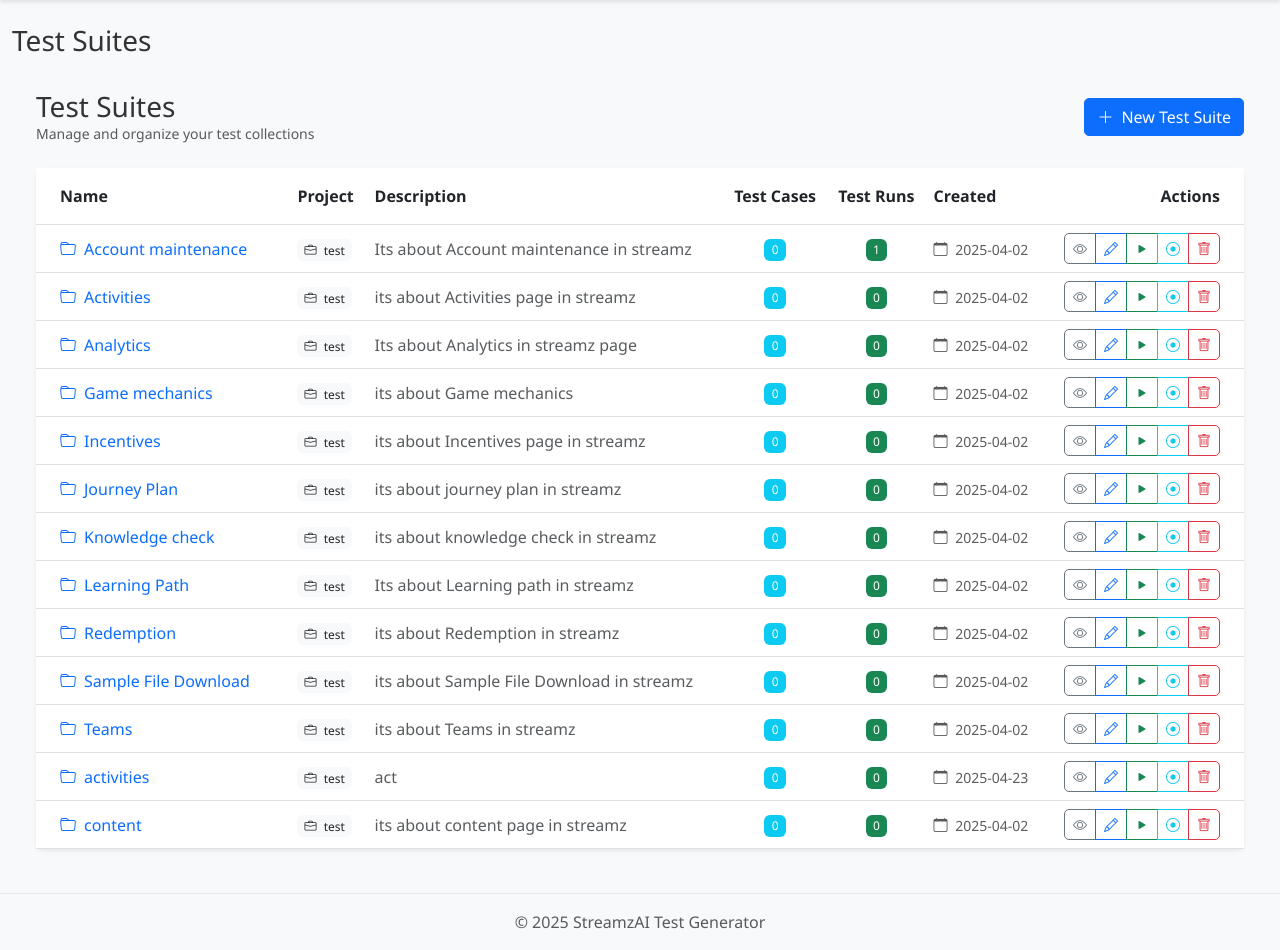
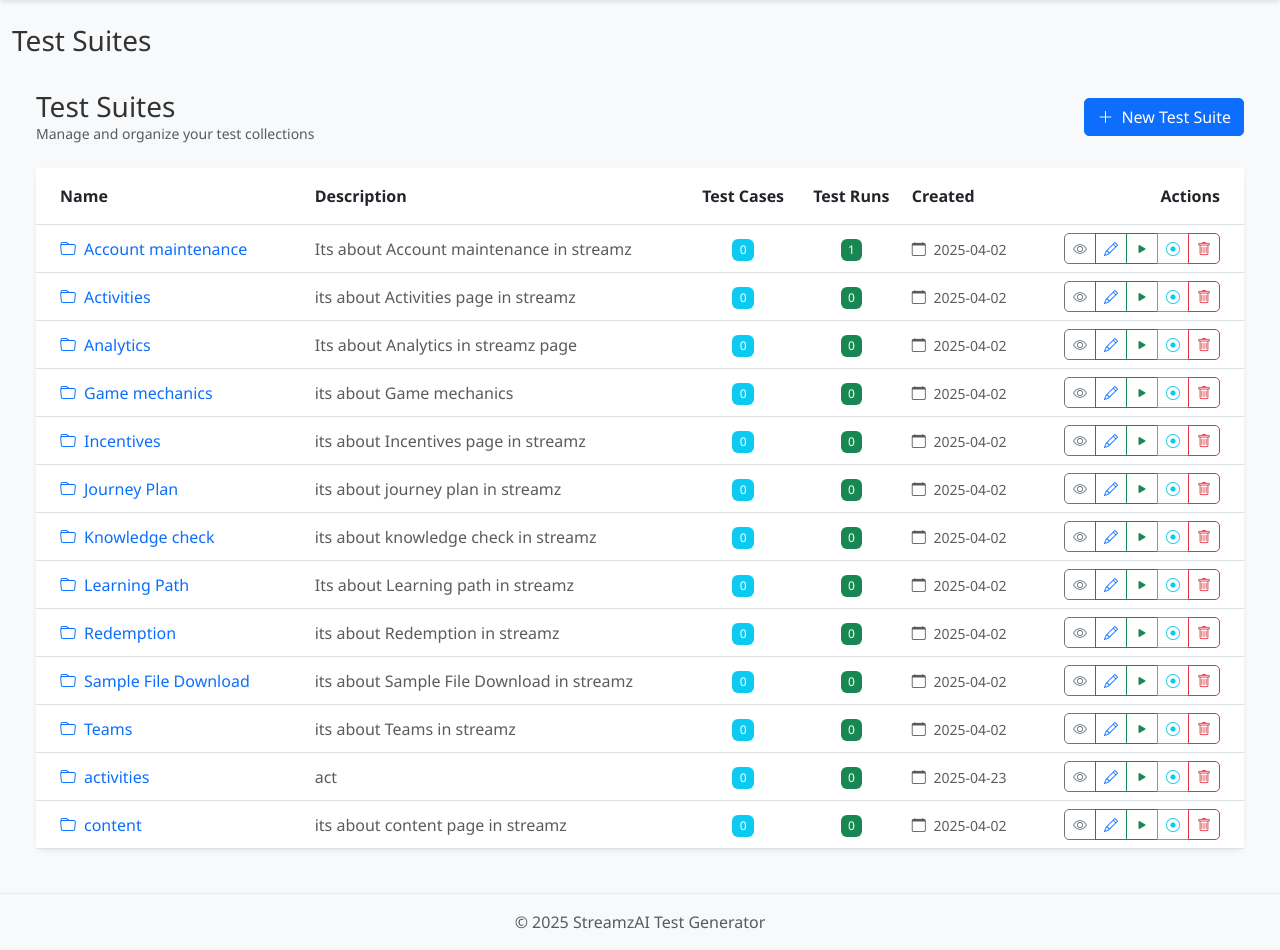
Before and after one commit to KushalJetty/test-generation, a Flask app: page /test-suites in a window 1280 px wide. Shown: the part 56-1006 px from the top of the page. Run offline with Flask 3, Linux system fonts and the light colour scheme; some libraries are stand-ins or nearby versions.

Commit message:
chore: removed project name from test_suites.html

```diff
--- a/templates/test_suites.html
+++ b/templates/test_suites.html
@@ -31,7 +31,6 @@
                                 <thead class="bg-light">
                                     <tr>
                                         <th class="px-4 py-3">Name</th>
-                                        <th class="py-3">Project</th>
                                         <th class="py-3">Description</th>
                                         <th class="py-3 text-center">Test Cases</th>
                                         <th class="py-3 text-center">Test Runs</th>
@@ -50,14 +49,7 @@
                                                 </div>
                                             </a>
                                         </td>
-                                        <td>
-                                            <a href="{{ url_for('project_detail', project_id=test_suite.project.id) }}" class="text-decoration-none">
-                                                <span class="badge bg-light text-dark">
-                                                    <i class="bi bi-briefcase me-1"></i>
-                                                    {{ test_suite.project.name }}
-                                                </span>
-                                            </a>
-                                        </td>
+
                                         <td>
                                             <span class="text-muted">{{ test_suite.description|truncate(50) or 'No description' }}</span>
                                         </td>
```
